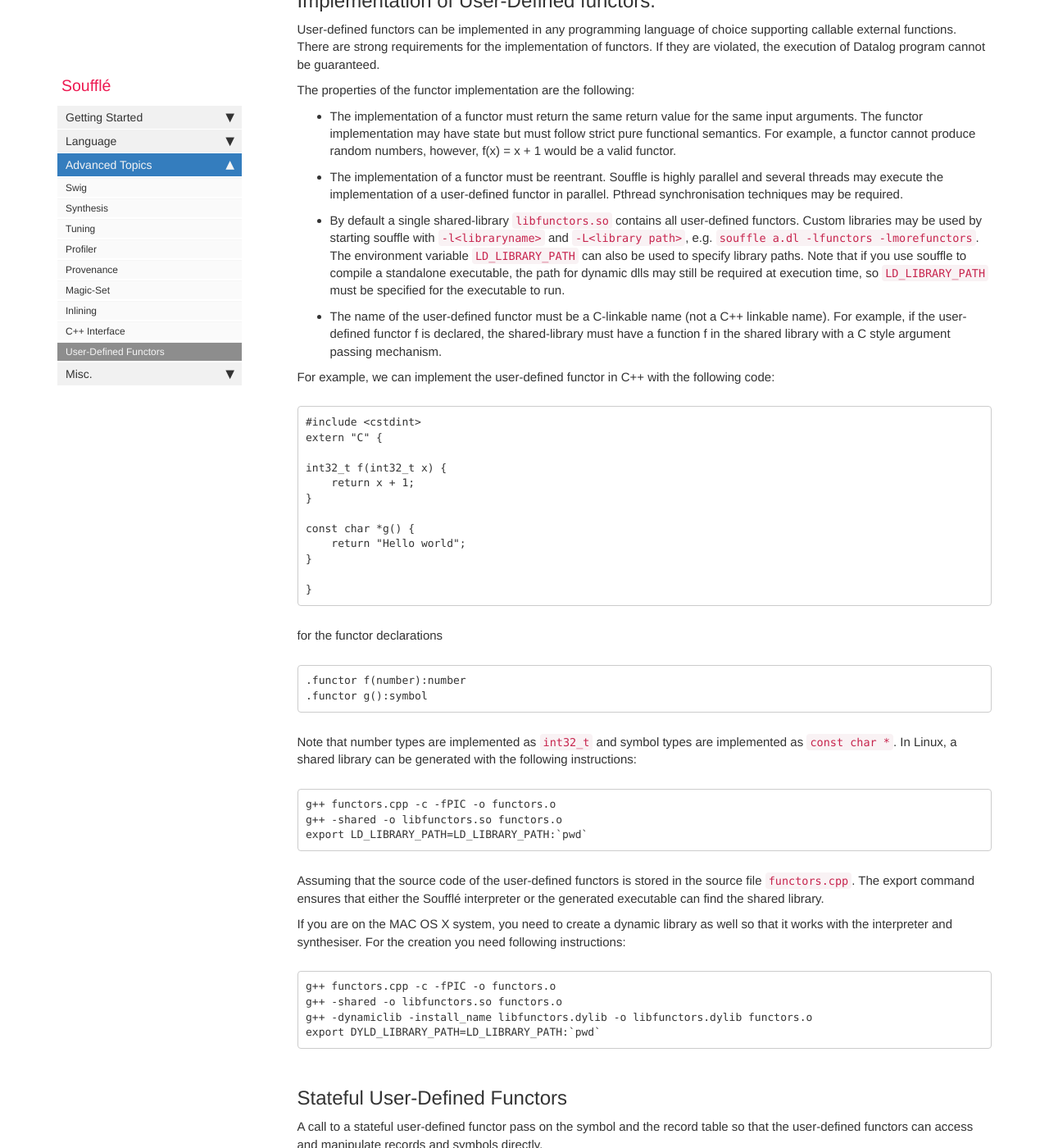
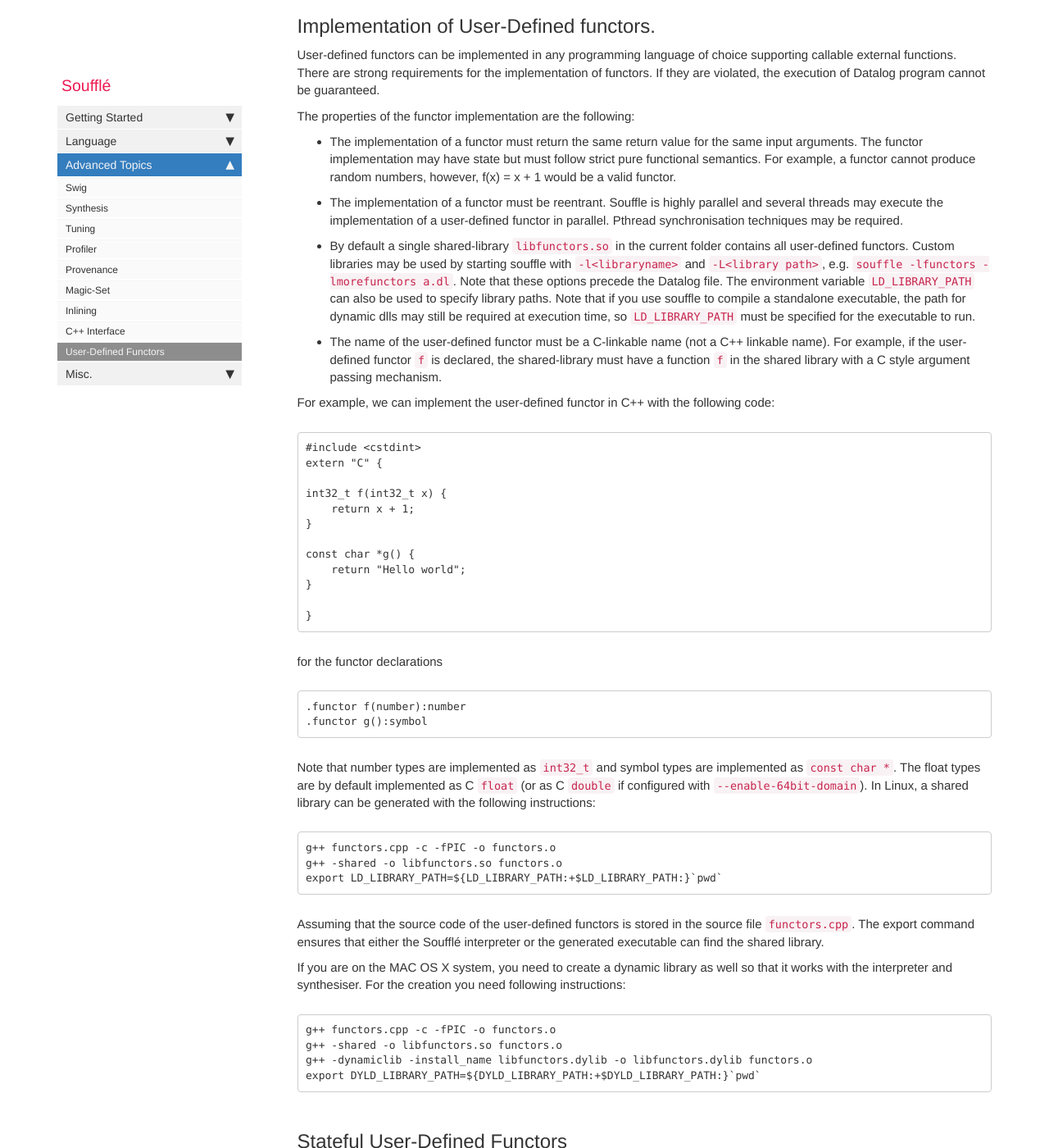
Before and after one commit to souffle-lang/souffle-lang.github.io, a Jekyll site: the page built from pages/docs/functors.md, in a window 1280 px wide and 1400 px high, scrolled down 1349 px. Shown: the whole window at 82% size. Built offline with Jekyll 4.4.1, drawn with Linux system fonts in a browser that asks for light colours; comment, search, counter and statistics services are not loaded.

Commit message:
Updated documentation on functors

````diff
--- a/pages/docs/functors.md
+++ b/pages/docs/functors.md
@@ -25,6 +25,7 @@ of the functor arguments, and `<type>` defines the return type. Currently,
 the type arguments and result type can only assume the primitive types of Soufflé:
 * Symbol type: `symbol`
 * Number type: `number`
+* Float type: `float`
 
 For example,
 ```
@@ -66,9 +67,9 @@ The properties of the functor implementation are the following:
 
  * The implementation of a functor must be reentrant. Souffle is highly parallel and several threads may execute the implementation of a user-defined functor in parallel. Pthread synchronisation techniques may be required.
 
- * By default a single shared-library `libfunctors.so` contains all user-defined functors. Custom libraries may be used by starting souffle with `-l<libraryname>` and `-L<library path>`, e.g. `souffle a.dl -lfunctors -lmorefunctors`. The environment variable `LD_LIBRARY_PATH` can also be used to specify library paths. Note that if you use souffle to compile a standalone executable, the path for dynamic dlls may still be required at execution time, so `LD_LIBRARY_PATH` must be specified for the executable to run.
+ * By default a single shared-library `libfunctors.so` in the current folder contains all user-defined functors. Custom libraries may be used by starting souffle with `-l<libraryname>` and `-L<library path>`, e.g. `souffle -lfunctors -lmorefunctors a.dl`. Note that these options precede the Datalog file. The environment variable `LD_LIBRARY_PATH` can also be used to specify library paths. Note that if you use souffle to compile a standalone executable, the path for dynamic dlls may still be required at execution time, so `LD_LIBRARY_PATH` must be specified for the executable to run.
 
- * The name of the user-defined functor must be a C-linkable name (not a C++ linkable name). For example, if the user-defined functor f is declared, the shared-library must have a function f in the shared library with a C style argument passing mechanism.
+ * The name of the user-defined functor must be a C-linkable name (not a C++ linkable name). For example, if the user-defined functor `f` is declared, the shared-library must have a function `f` in the shared library with a C style argument passing mechanism.
 
 For example, we can implement the user-defined functor in C++ with the following code:
 
@@ -93,11 +94,11 @@ for the functor declarations
 .functor g():symbol
 ```
 
-Note that number types are implemented as ```int32_t``` and symbol types are implemented as ```const char *```. In Linux, a shared library can be generated with the following instructions:
+Note that number types are implemented as ```int32_t``` and symbol types are implemented as ```const char *```. The float types are by default implemented as C `float` (or as C `double` if configured with `--enable-64bit-domain`). In Linux, a shared library can be generated with the following instructions:
 ```
 g++ functors.cpp -c -fPIC -o functors.o
 g++ -shared -o libfunctors.so functors.o
-export LD_LIBRARY_PATH=LD_LIBRARY_PATH:`pwd`
+export LD_LIBRARY_PATH=${LD_LIBRARY_PATH:+$LD_LIBRARY_PATH:}`pwd`
 ```
 Assuming that the source code of the user-defined functors is stored in the source file ```functors.cpp```. The export command ensures that either the Soufflé interpreter or the generated executable can find the shared library.
 
@@ -107,7 +108,7 @@ If you are on the MAC OS X system, you need to create a dynamic library as well
 g++ functors.cpp -c -fPIC -o functors.o
 g++ -shared -o libfunctors.so functors.o
 g++ -dynamiclib -install_name libfunctors.dylib -o libfunctors.dylib functors.o
-export DYLD_LIBRARY_PATH=LD_LIBRARY_PATH:`pwd`
+export DYLD_LIBRARY_PATH=${DYLD_LIBRARY_PATH:+$DYLD_LIBRARY_PATH:}`pwd`
 ```
 
 ## Stateful User-Defined Functors
````
